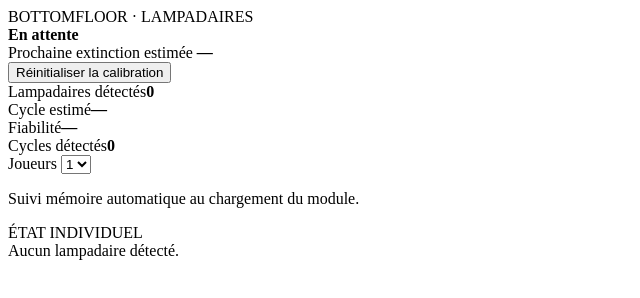
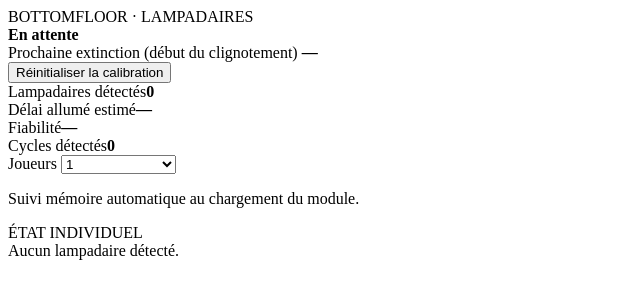
Before and after one commit to TerraShield/ETBManager, a plain HTML site: page ETB_Manager/modules/garage/ui/index.html in a window 1280 px wide. Shown: the whole page, without its empty margins (0-640 px from the left). Drawn offline with Linux system fonts and the light colour scheme.

Commit message:
Update index.html

```diff
--- a/ETB_Manager/modules/garage/ui/index.html
+++ b/ETB_Manager/modules/garage/ui/index.html
@@ -6,8 +6,10 @@
       <strong id="lampState">En attente</strong>
     </div>
     <div class="lamp-next">
-      <span>Prochaine extinction estimée</span>
+      <span>Prochaine extinction (début du clignotement)</span>
       <strong id="lampCountdown">—</strong>
+      <small class="lamp-window" id="lampWindow"></small>
+      <small class="lamp-window" id="lampLead"></small>
     </div>
     <div class="timer-actions">
       <button class="secondary-button" id="lampClear">Réinitialiser la calibration</button>
@@ -15,11 +17,12 @@
   </section>
   <section class="panel-card lamp-details">
     <div class="metric-row"><span>Lampadaires détectés</span><strong id="lampCount">0</strong></div>
-    <div class="metric-row"><span>Cycle estimé</span><strong id="lampPeriod">—</strong></div>
+    <div class="metric-row"><span>Délai allumé estimé</span><strong id="lampPeriod">—</strong></div>
     <div class="metric-row"><span>Fiabilité</span><strong id="lampQuality">—</strong></div>
     <div class="metric-row"><span>Cycles détectés</span><strong id="lampEvents">0</strong></div>
+    <div class="metric-row" id="lampRejectedRow" hidden><span>Mesures hors plage</span><strong class="lamp-warn" id="lampRejected">0</strong></div>
     <label class="player-setting">Joueurs
-      <select id="lampPlayers"><option value="1">1</option><option value="2">2</option><option value="3">3</option><option value="4">4</option></select>
+      <select id="lampPlayers"><option value="1">1</option><option value="2">2</option><option value="3">3</option><option value="4">4</option><option value="Inconnu">Inconnu (4–8 s)</option></select>
     </label>
     <p class="lamp-message" id="lampStatus">Suivi mémoire automatique au chargement du module.</p>
   </section>
```
